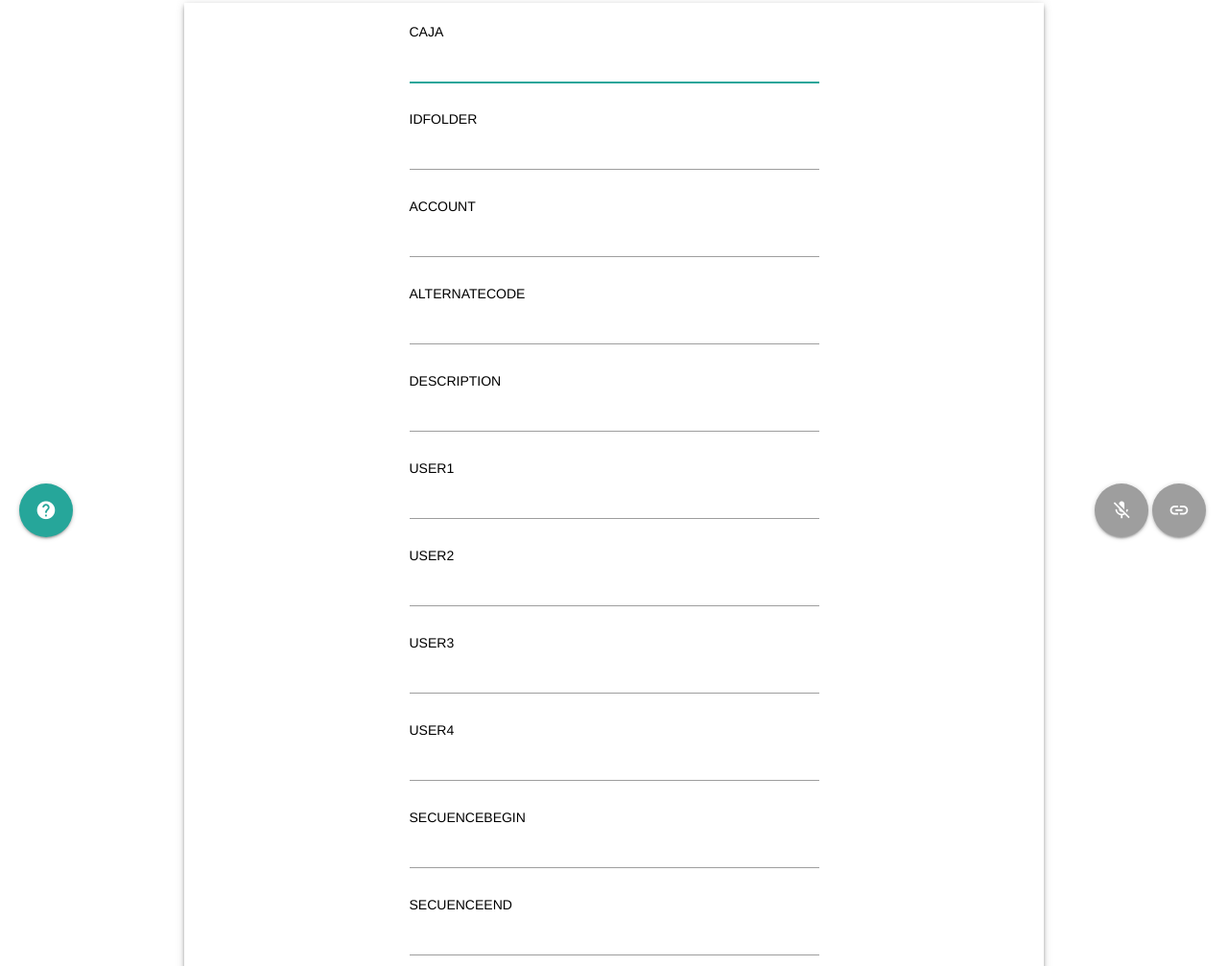
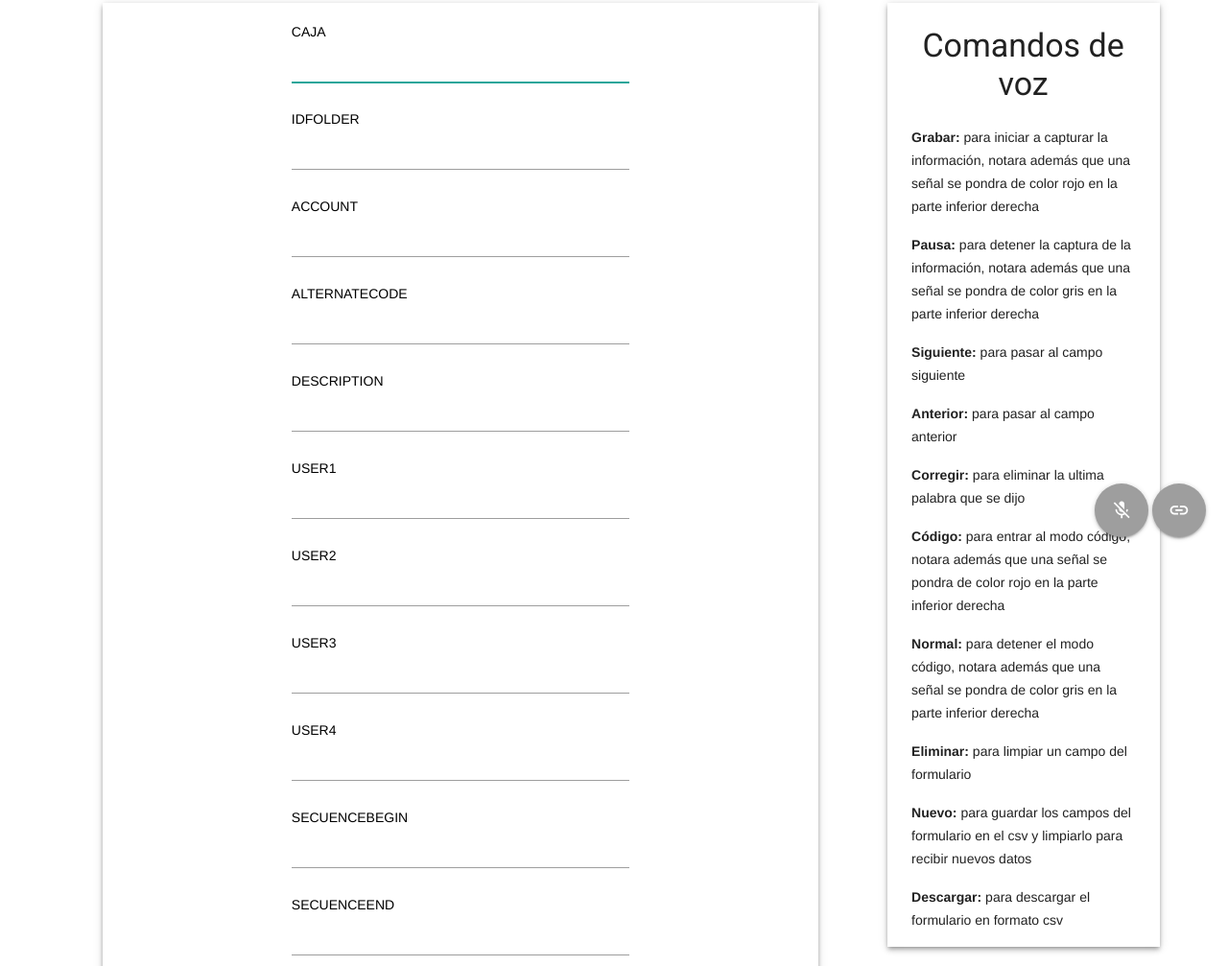
Before and after one commit to stivencardona/speech-form, a plain HTML site: page index.html in a window 1280 px wide. Shown: the part 217-1224 px from the top of the page at 96% size. Drawn offline with nearby package versions, Linux system fonts and the light colour scheme.

Commit message:
section to commands help added

```diff
--- a/index.html
+++ b/index.html
@@ -48,13 +48,14 @@
         ></div> -->
       </header>
       <br />
-
-      <div class="container white z-depth-2">
+      <div class="row">
+        <div class="col s1"></div>
+        <div class="col container white z-depth-2 s7">
           <br />
           <div class="row">
             <form id="render" action="" class="col s12"></form>
           </div>
-        <a
+          <!-- <a
             class="btn tooltipped btn-floating btn-large fixed-action-btn"
             style="left: 20px;"
             data-position="top"
@@ -71,7 +72,7 @@
           Nuevo
           "
             ><i id="icon-rec" class="material-icons">help</i></a
-        >
+          > -->
           <div id="download-field" class="fixed-action-btn">
             <a
               id="rec"
@@ -87,6 +88,50 @@
             </a>
           </div>
         </div>
+        <div class="col s4">
+          <div class="container white z-depth-2 s12">
+            <div class="row">
+              <div class="col s1"></div>
+              <div class="col s10">
+                <center>
+                  <h3>Comandos de voz</h3>
+                </center>
+                <p>
+                  <b>Grabar:</b> para iniciar a capturar la información, notara
+                  además que una señal se pondra de color rojo en la parte
+                  inferior derecha
+                </p>
+                <p>
+                  <b>Pausa:</b> para detener la captura de la información,
+                  notara además que una señal se pondra de color gris en la
+                  parte inferior derecha
+                </p>
+                <p><b>Siguiente:</b> para pasar al campo siguiente</p>
+                <p><b>Anterior:</b> para pasar al campo anterior</p>
+                <p>
+                  <b>Corregir:</b> para eliminar la ultima palabra que se dijo
+                </p>
+                <p>
+                  <b>Código:</b> para entrar al modo código, notara además que
+                  una señal se pondra de color rojo en la parte inferior derecha
+                </p>
+                <p>
+                  <b>Normal:</b> para detener el modo código, notara además que
+                  una señal se pondra de color gris en la parte inferior derecha
+                </p>
+                <p><b>Eliminar:</b> para limpiar un campo del formulario</p>
+                <p>
+                  <b>Nuevo:</b> para guardar los campos del formulario en el csv
+                  y limpiarlo para recibir nuevos datos
+                </p>
+                <p>
+                  <b>Descargar:</b> para descargar el formulario en formato csv
+                </p>
+              </div>
+            </div>
+          </div>
+        </div>
+      </div>
     </div>
     <!-- Compiled and minified JavaScript -->
     <script src="https://cdnjs.cloudflare.com/ajax/libs/materialize/1.0.0/js/materialize.min.js"></script>
```
Lines whose indentation alone changed are shown as unchanged.
